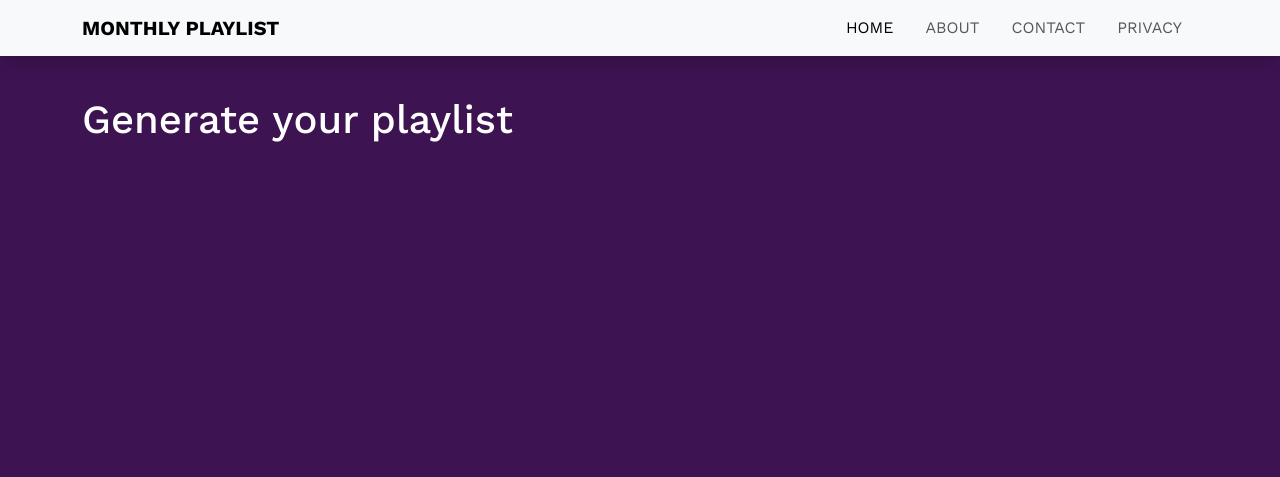
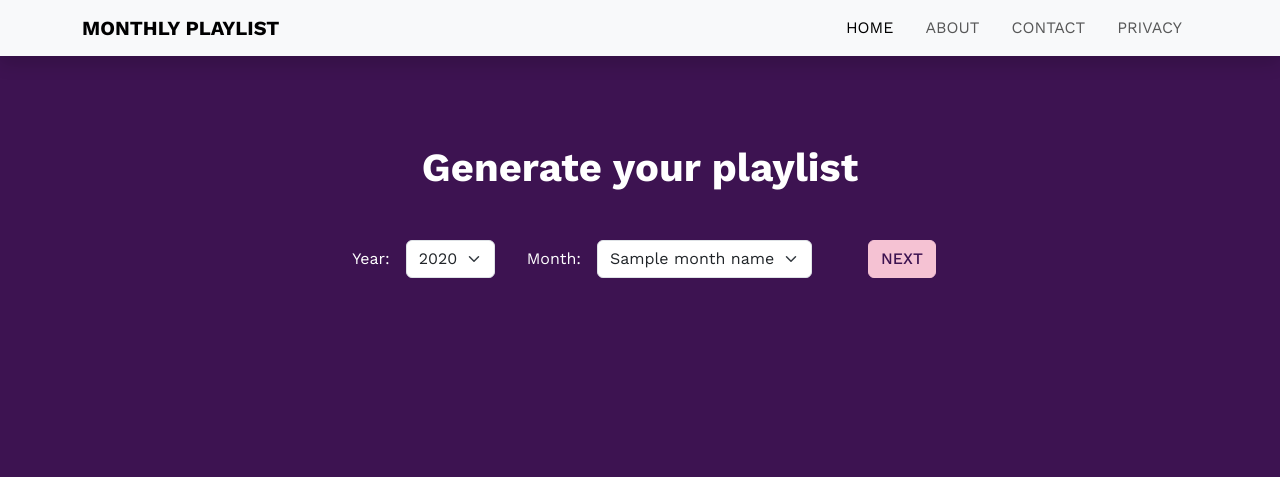
Before and after one commit to co-alison/spotifyMonthlyPlaylist, a Flask app: template templates/create.html in a window 1280 px wide. Shown: the top 477 px of the page. Run offline with Flask 3, Linux system fonts and the light colour scheme; the template is opened without the code that fills it: most values are stand-ins (such as "Sample title", 1, 10 or a date in 2020).

Commit message:
generate playlist page + minor changes in track logic

```diff
--- a/app.py
+++ b/app.py
@@ -19,9 +19,30 @@ TOKEN_INFO = 'token_info'
 # home page
 @app.route('/')
 def index():
-    user_is_logged_in = session.get(TOKEN_INFO) is not None
-    if user_is_logged_in:
-        return render_template('create.html')
+    token_info = get_token()
+    if token_info:
+        current_year = datetime.datetime.now().year
+        current_month = datetime.datetime.now().month
+
+        years = [year for year in range(2008, current_year + 1)]
+        months = [month for month in range(1, 13)]
+
+        month_name = {
+            1: 'January',
+            2: 'February',
+            3: 'March',
+            4: 'April',
+            5: 'May',
+            6: 'June',
+            7: 'July',
+            8: 'August',
+            9: 'September',
+            10: 'October',
+            11: 'November',
+            12: 'December'
+        }
+
+        return render_template('create.html', years=years, months=months, current_year=current_year, current_month=current_month, month_name=month_name)
     else:
         return render_template('index.html')
 
@@ -56,13 +77,16 @@ def contact():
 def privacy():
     return ('privacy')
 
-@app.route('/monthlyPlaylist')
+@app.route('/monthlyPlaylist', methods=['POST'])
 def get_monthly_playlist():
     try:
         token_info = get_token()
     except:
         logging.warning("User not logged in")
         return redirect('/')
+
+    year = request.form['year']
+    month = request.form['month']
 
     sp = spotipy.Spotify(auth=token_info['access_token'])
 
@@ -73,29 +97,40 @@ def get_monthly_playlist():
         logging.error(f"An error occurred while retrieving user information: {e}")
         return 'An error occurred while retrieving your user information. Please try again later.'
 
-    # get date one month ago
-    one_month_ago = datetime.datetime.now() - datetime.timedelta(days=30)
+    # get datetime object for the start of the year and month specified by the user
+    selected_date = datetime.datetime(int(year), int(month), 1)
 
-    # get user saved tracks in last month
+    # get user saved tracks in specified year and month
     try:
-        saved_tracks = sp.current_user_saved_tracks()
+        saved_tracks = []
+        results = sp.current_user_saved_tracks(limit=50)
+        saved_tracks.extend(results['items'])
+        while results['next']:
+            results = sp.next(results)
+            saved_tracks.extend(results['items'])
     except spotipy.SpotifyException as e:
         logging.error(f"An error occurred while retrieving saved tracks: {e}")
         return 'An error occurred while retrieving your saved tracks. Please try again later.'
 
-    last_month_saved_tracks = []
-    for item in saved_tracks['items']:
+    month_saved_tracks = []
+    for item in saved_tracks:
         track = item['track']
         added_date = datetime.datetime.strptime(item['added_at'], '%Y-%m-%dT%H:%M:%SZ')
-        if added_date >= one_month_ago:
-            last_month_saved_tracks.append(track)
+        if added_date.year == selected_date.year and added_date.month == selected_date.month:
+            month_saved_tracks.append(track)
 
-    # get user top tracks in last month
-    try:
-        top_tracks = sp.current_user_top_tracks(time_range="short_term")['items']
-    except spotipy.SpotifyException as e:
-        logging.error(f"An error occurred while retrieving top tracks: {e}")
-        return 'An error occurred while retrieving your top tracks. Please try again later.'
+    # get user top tracks only if specified year and month is last month
+    current_year = datetime.datetime.now().year
+    last_month = datetime.datetime.now().month - 1
+
+    if current_year == selected_date.year and last_month == selected_date.month:
+        try:
+            top_tracks = sp.current_user_top_tracks(time_range="short_term")['items']
+        except spotipy.SpotifyException as e:
+            logging.error(f"An error occurred while retrieving top tracks: {e}")
+            return 'An error occurred while retrieving your top tracks. Please try again later.'
+    else:
+        top_tracks = []
 
     # get user followed artists
     try:
@@ -104,8 +139,8 @@ def get_monthly_playlist():
         logging.error(f"An error occurred while retrieving followed artists: {e}")
         return 'An error occurred while retrieving your followed artists. Please try again later.'
 
-    # get new releases from followed artists
-    new_releases = []
+    # get releases from followed artists in specified month/year
+    month_releases = []
     for artist in followed_artists['artists']['items']:
         try:
             artist_top_tracks = sp.artist_top_tracks(artist['id'], user['country'])
@@ -115,15 +150,15 @@ def get_monthly_playlist():
 
         for track in artist_top_tracks['tracks']:
             track_date = datetime.datetime.strptime(track['album']['release_date'], '%Y-%m-%d')
-            if track_date >= one_month_ago:
-                new_releases.append(track)
+            if track_date.year == selected_date.year and track_date.month == selected_date.month:
+                month_releases.append(track)
 
     # generate seeds for recommendation
     seed_artist_ids = [artist['id'] for artist in followed_artists['artists']['items'][:5]]
     random.shuffle(seed_artist_ids)
     seed_artist_ids = seed_artist_ids[:2]
 
-    seed_track_ids = [item['track']['id'] for item in saved_tracks['items'][:5]]
+    seed_track_ids = [item['track']['id'] for item in saved_tracks[:5]]
     random.shuffle(seed_track_ids)
     seed_track_ids = seed_track_ids[:2]
 
@@ -140,11 +175,16 @@ def get_monthly_playlist():
         return 'An error has occurred while generating your recommendations. Please try again later.'
 
     # combine all tracks and get unique tracks
-    last_month_tracks = last_month_saved_tracks + top_tracks + new_releases + recommended_tracks
-    unique_track_ids = set(track['id'] for track in last_month_tracks)
+    all_month_tracks = month_saved_tracks + top_tracks + month_releases + recommended_tracks
+    random.shuffle(all_month_tracks)
+
+    if len(all_month_tracks) < 10:
+        return 'There is not enough data for the selected month/year combination. Please select a different one.'
+
+    unique_track_ids = set(track['id'] for track in all_month_tracks)
 
     # get unique playlist name (in case of duplicate)
-    playlist_name = datetime.datetime.now().strftime('%B %Y')
+    playlist_name = selected_date.strftime('%B %Y')
     playlist_name_unique = playlist_name
 
     try:
@@ -158,28 +198,53 @@ def get_monthly_playlist():
         playlist_name_unique = f"{playlist_name} ({i})"
         i += 1
 
-    # create playlist
+    # go to review page
+    # redirect(url_for('review', playlist_name=playlist_name_unique, user_id=user['id']))
+    render_template('review.html', playlist_name=playlist_name_unique)
+
+@app.route('/review')
+def review():
+    playlist_name = request.args.get('playlist_name')
+    user_id = request.args.get('user_id')
+
+
+    # # create playlist
+    # try:
+    #     monthly_playlist = sp.user_playlist_create(
+    #         user_id,
+    #         name=playlist_name,
+    #         public=False,
+    #         collaborative=False,
+    #         description="Replay the month with a curated selection of your favourite songs, recent discoveries, plus new releases and recommended tracks based on your listening habits."
+    #     )
+    # except spotipy.SpotifyException as e:
+    #     logging.error(f"An error occurred: {e}")
+    #     return 'An error has occurred. Please try again later.'
+
+    # # add tracks to new playlist
+    # try:
+    #     sp.playlist_add_items(monthly_playlist['id'], unique_track_ids)
+    # except spotipy.SpotifyException as e:
+    #     logging.error(f"An error occurred: {e}")
+    #     return 'An error has occurred. Please try again later.'
+
+    # return ("Monthly playlist created successfully")
+
+def get_account_creation_date():
     try:
-        monthly_playlist = sp.user_playlist_create(
-            user['id'],
-            name=playlist_name_unique,
-            public=False,
-            collaborative=False,
-            description="Replay the last month with a curated selection of your favourite songs, recent discoveries, plus new releases and recommended tracks based on your listening habits."
-        )
-    except spotipy.SpotifyException as e:
-        logging.error(f"An error occurred: {e}")
-        return 'An error has occurred. Please try again later.'
+        token_info = get_token()
+    except:
+        logging.warning("User not logged in")
+        return redirect('/')
 
-    # add tracks to new playlist
-    try:
-        sp.playlist_add_items(monthly_playlist['id'], unique_track_ids)
-    except spotipy.SpotifyException as e:
-        logging.error(f"An error occurred: {e}")
-        return 'An error has occurred. Please try again later.'
+    sp = spotipy.Spotify(auth=token_info['access_token'])
+    saved_tracks = sp.current_user_saved_tracks()
+    saved_tracks_sorted = sorted(saved_tracks['items'], key=lambda x: x['added_at'])
 
-    return ("Monthly playlist created successfully")
+    earliest_track = saved_tracks_sorted[0]['track']
+    account_creation_date = earliest_track['album']['release_date']
 
+    return datetime.datetime.strptime(account_creation_date, '%Y-%m-%d').date()
 
 def get_token():
     token_info = session.get(TOKEN_INFO, None)
--- a/static/css/styles.css
+++ b/static/css/styles.css
@@ -11,21 +11,14 @@ body {
     color: #3D1351;
 }
 
-.btn-primary {
+.btn-custom {
     background-color: #F5C2D3;
     border-color: #F5C2D3;
     color: #3D1351;
     font-weight: 500;
 }
 
-.btn-primary:hover, .btn-primary:focus, .btn-primary:active, .btn-primary.active, .btn-outline-primary:hover, .btn-outline-primary:focus, .btn-outline-primary:active, .btn-outline-primary.active {
-    background-color: #F5C2D3;
-    border-color: #F5C2D3;
-    color: #3D1351;
-    font-weight: 500;
-}
-
-.btn-outline-primary {
+.btn-outline-custom {
     border-color: #F5C2D3;
     color: #F5C2D3;
     font-weight: 500;
--- a/templates/create.html
+++ b/templates/create.html
@@ -1,4 +1,41 @@
 {% extends "base.html" %} {% block title %}Create{% endblock %}
 {% block content %}
-<h1>Generate your playlist</h1>
+<div class="mx-auto mt-5" style="width:fit-content">
+    <h1 class="text-center fw-bold">Generate your playlist</h1>
+    <form method="POST" action="{{ url_for('get_monthly_playlist') }}" class="mt-5">
+        <div class="row g-3 align-items-center">
+            <div class="col-auto">
+                <label for="year">Year:</label>
+            </div>
+            <div class="col-auto">
+                <select id="year" name="year" class="form-select" aria-labelledby="year">
+                    {% for year in years %}
+                      {% if year == current_year %}
+                        <option value="{{ year }}" selected>{{ year }}</option>
+                        {% else %}
+                          <option value="{{ year }}">{{ year }}</option>
+                        {% endif %}
+                    {% endfor %}
+                  </select>
+            </div>
+            <div class="col-auto ms-3">
+                <label for="month">Month:</label>
+            </div>
+            <div class="col-auto">
+                <select id="month" name="month" class="form-select" aria-labelledby="month">
+                    {% for month in months %}
+                      {% if (year == current_year and month < current_month) or (year != current_year) %}
+                        {% if month == current_month %}
+                          <option value="{{ month }}" selected>{{ month_name[month] }}</option>
+                        {% else %}
+                          <option value="{{ month }}">{{ month_name[month] }}</option>
+                        {% endif %}
+                      {% endif %}
+                    {% endfor %}
+                  </select>
+            </div>
+            <button type="submit" class="btn btn-custom col-auto ms-5">NEXT</button>
+        </div>
+      </form>
+</div>
 {% endblock %}
--- a/templates/index.html
+++ b/templates/index.html
@@ -3,14 +3,14 @@
 <div class="row justify-content-center">
     <div class="col-md-6 mt-5 pt-5">
         <h1 class="fw-bold">Relive all your music memories.</h1>
-        <p class="mt-3 me-5">Replay the last month with a curated selection of your favourite songs, recent discoveries, plus new releases and recommended tracks based on your listening habits.</p>
+        <p class="mt-3 me-5">Replay the month with a curated selection of your favourite songs, recent discoveries, plus new releases and recommended tracks based on your listening habits.</p>
         <div class="container mt-5">
             <div class="row justify-content-center align-items-center">
                 <div class="col-md-5">
-                    <button type="button" class="btn btn-primary" onclick="location.href = '/login';">LOGIN WITH SPOTIFY</button>
+                    <button type="button" class="btn btn-custom" onclick="location.href = '/login';">LOGIN WITH SPOTIFY</button>
                 </div>
                 <div class="col-md-5">
-                    <button type="button" class="btn btn-outline-primary" onclick="location.href = '/about';">LEARN MORE</button>
+                    <button type="button" class="btn btn-outline-custom" onclick="location.href = '/about';">LEARN MORE</button>
                 </div>
             </div>
         </div>
```
